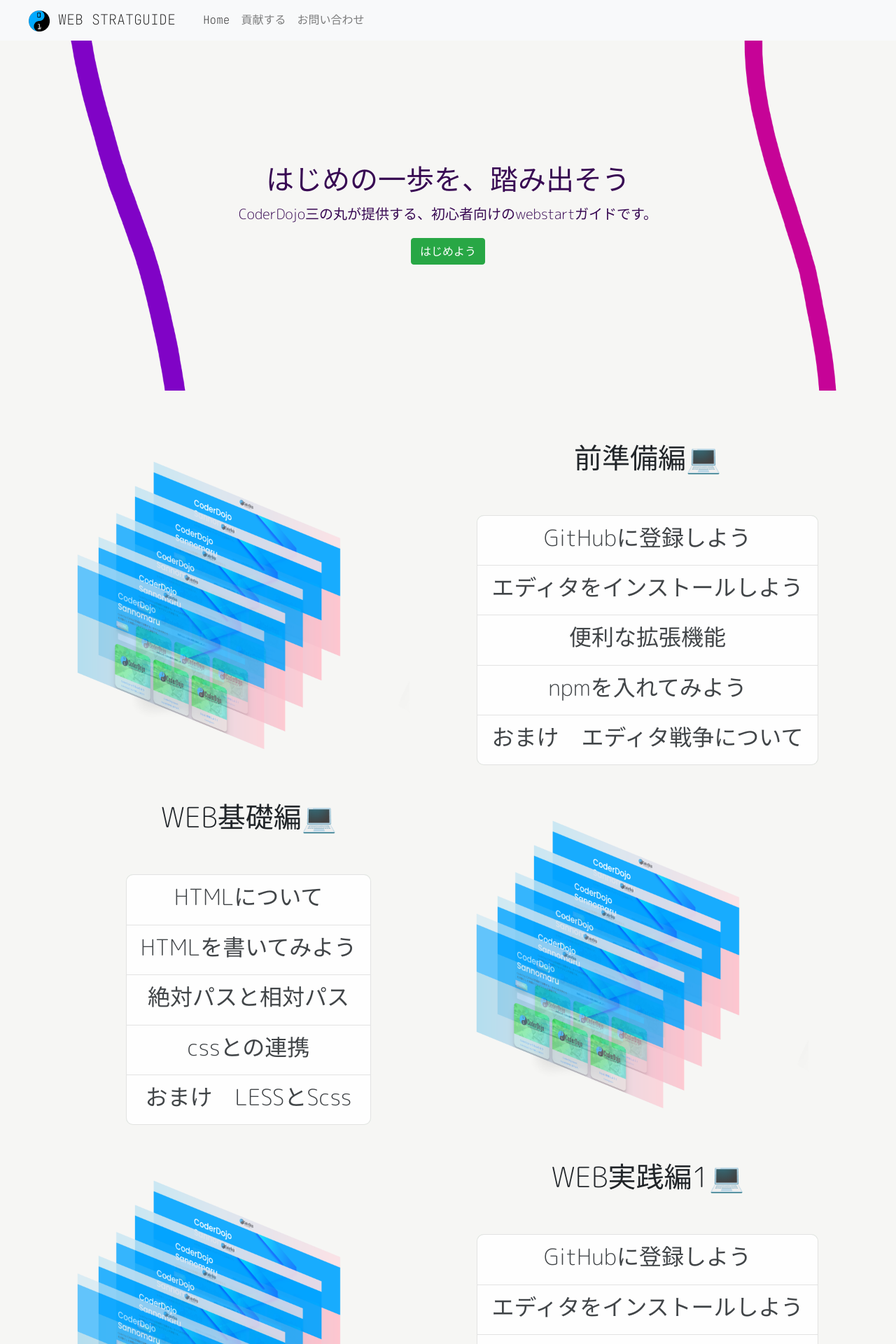
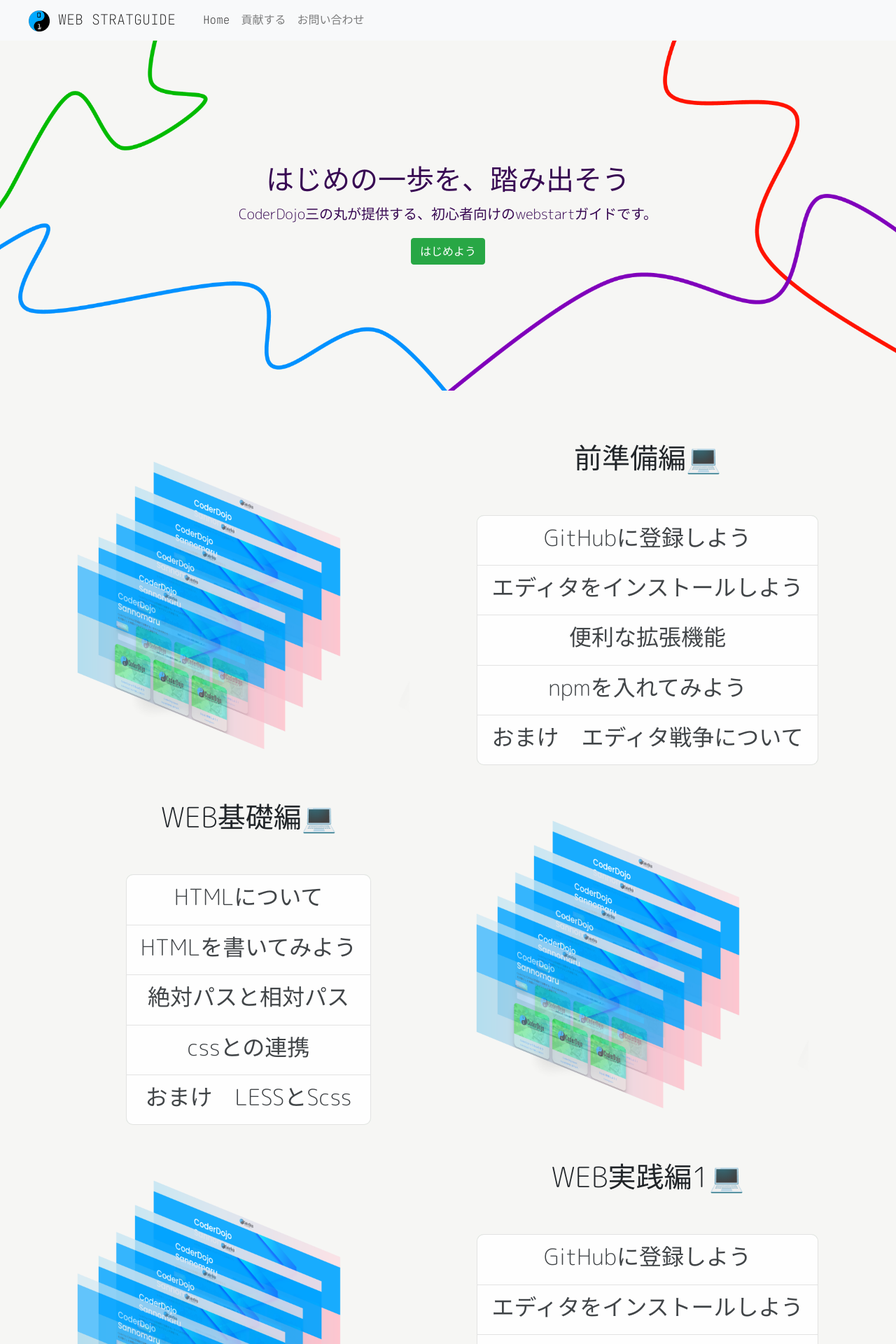
Before and after one commit to startguide/startguide.jp, a Jekyll site: the page built from index.html, in a window 1280 px wide. Shown: the top 1920 px of the page at 70% size. Built offline with Jekyll 4.4.1, drawn with Linux system fonts in a browser that asks for light colours.

Commit message:
re; design

```diff
--- a/css/stylees.css
+++ b/css/stylees.css
@@ -6,7 +6,7 @@
 
 .jumbotron {
   position: relative;
-  background: url(https://sannomaru.github.io/docs/media/mainback.png) center center;
+  background: url(https://sannomaru.github.io/docs/media/back01.png) center center;
   background-size: cover;
   height:500px;
 }
```
Also changed, not shown: media/back01.png (added).
